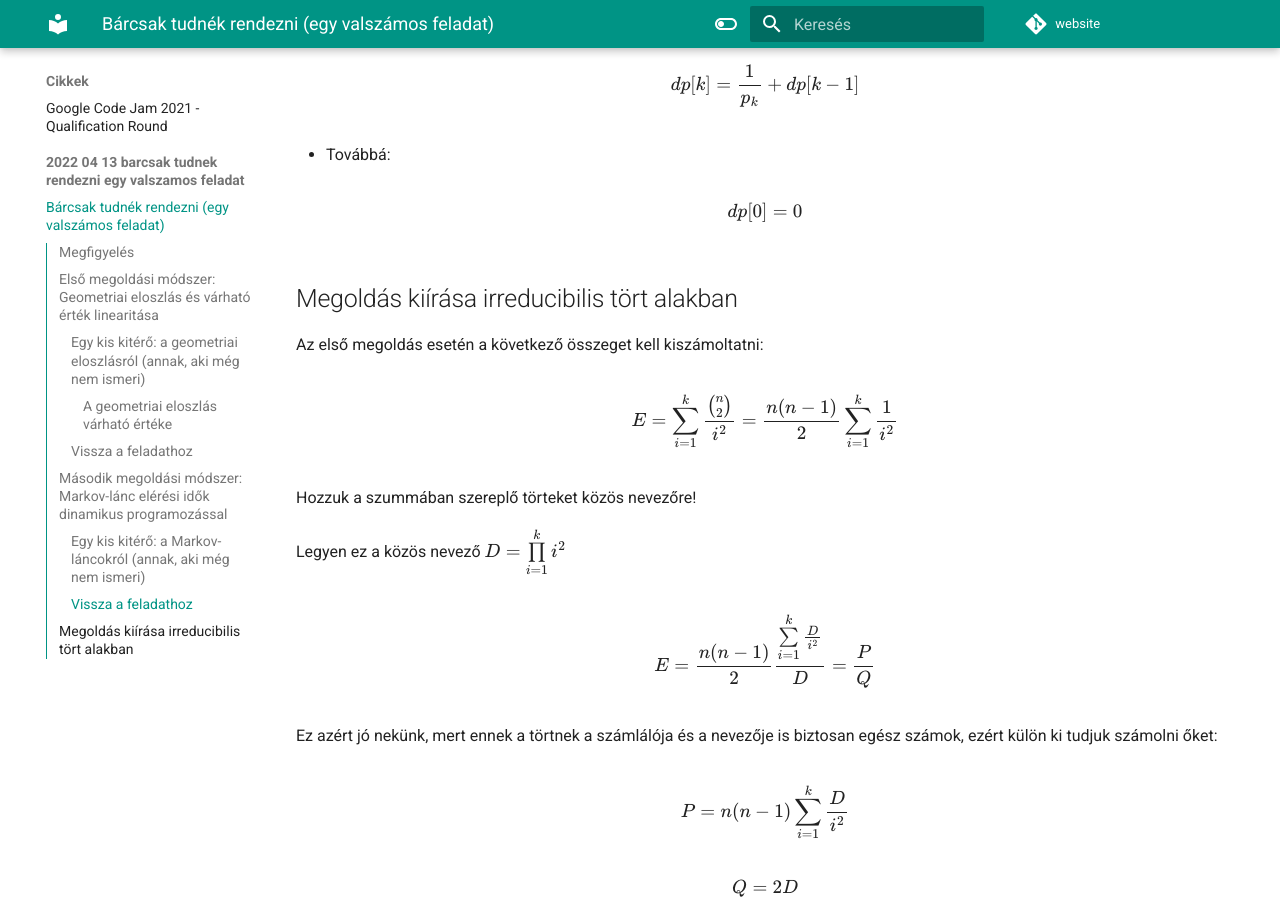
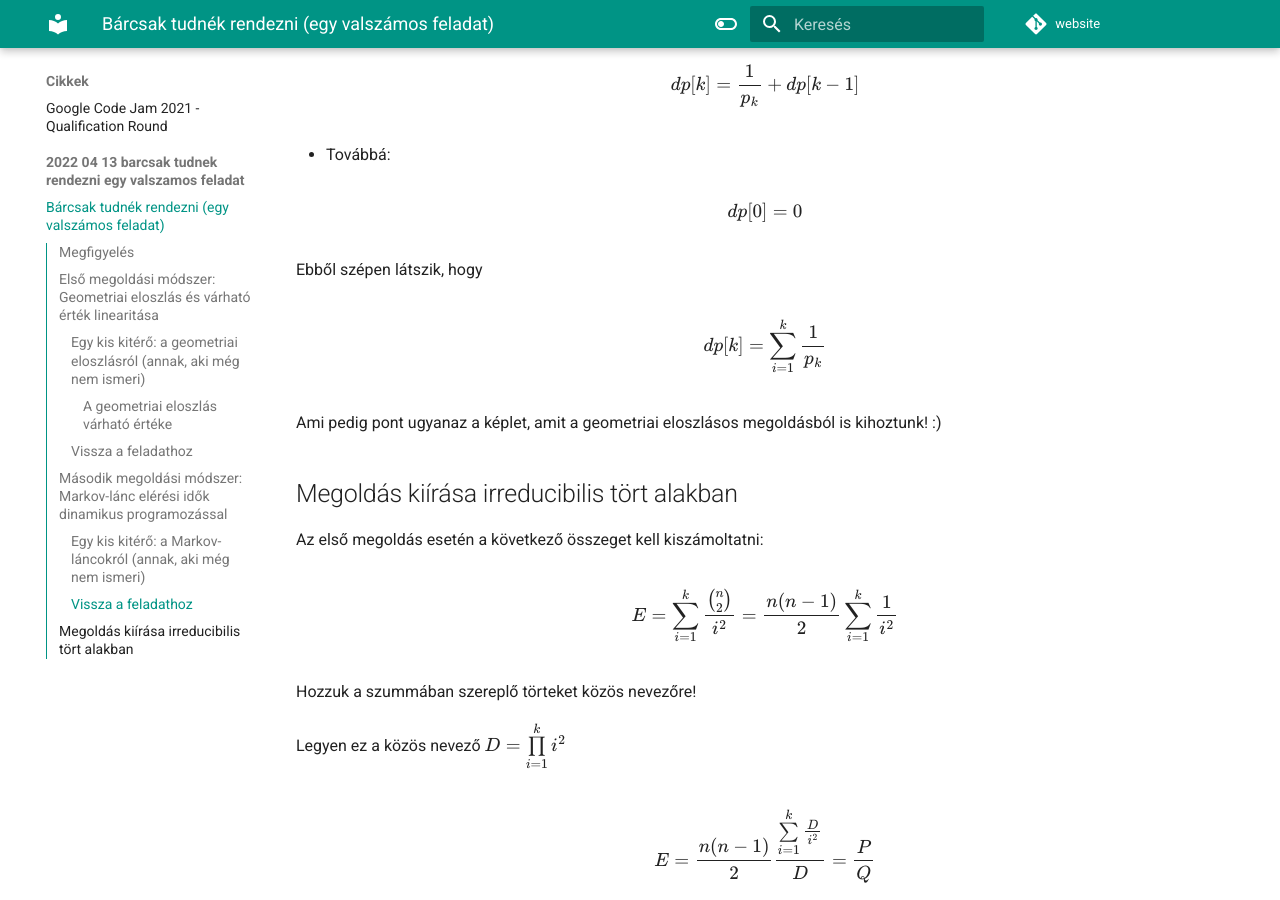
Before and after one commit to nemkin/versenyprogramozas-hu, an MkDocs documentation site: the page built from docs/cikkek/2022_04_13_barcsak_tudnek_rendezni_egy_valszamos_feladat/index.md, in a window 1280 px wide and 900 px high, scrolled down 10011 px. Built offline with MkDocs 1.6.1 and Material for MkDocs 9.7.7, drawn with Linux system fonts in a browser that asks for light colours; comment, search, counter and statistics services are not loaded.

Commit message:
Update index.md

```diff
--- a/docs/cikkek/2022_04_13_barcsak_tudnek_rendezni_egy_valszamos_feladat/index.md
+++ b/docs/cikkek/2022_04_13_barcsak_tudnek_rendezni_egy_valszamos_feladat/index.md
@@ -217,6 +217,12 @@ $$ dp[k] = \frac{1}{p_k} + dp[k-1] $$
 
 $$ dp[0] = 0 $$
 
+Ebből szépen látszik, hogy
+
+$$dp[k] = \sum\limits_{i=1}^{k} \frac{1}{p_k}$$
+
+Ami pedig pont ugyanaz a képlet, amit a geometriai eloszlásos megoldásból is kihoztunk! :)
+
 ## Megoldás kiírása irreducibilis tört alakban
 
 Az első megoldás esetén a következő összeget kell kiszámoltatni:
```
